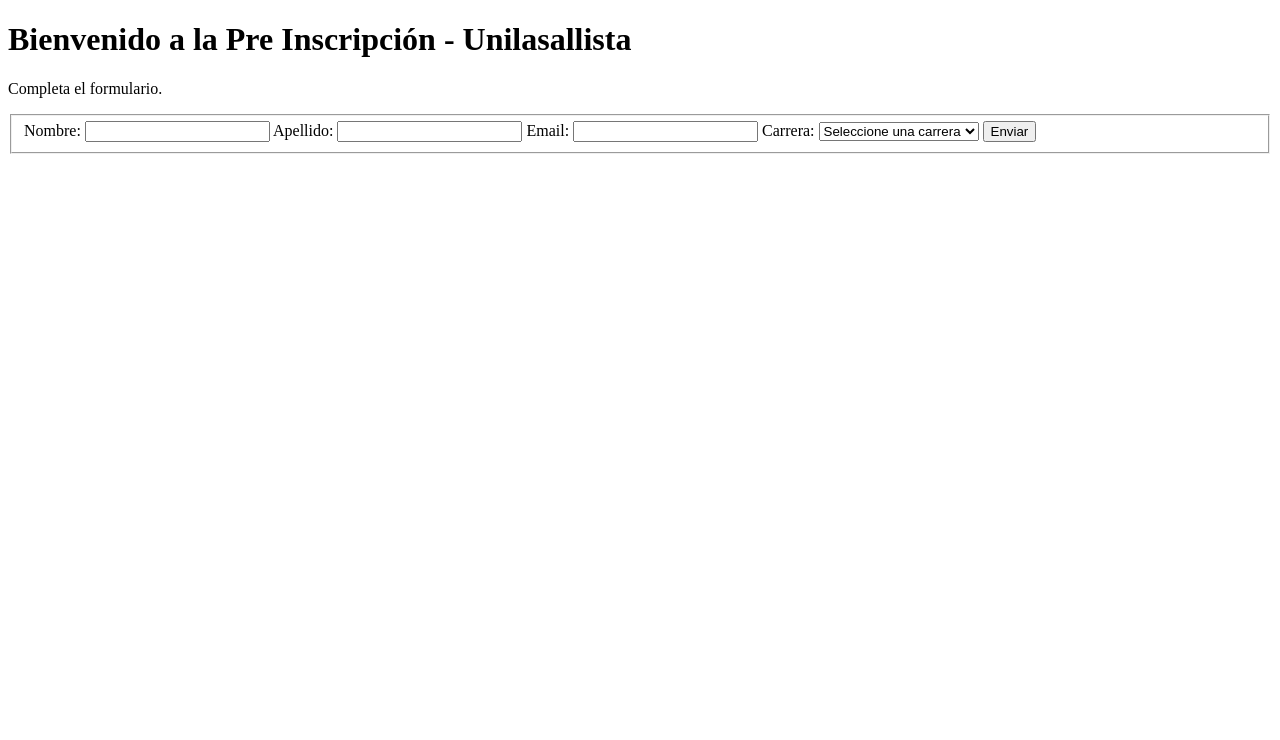
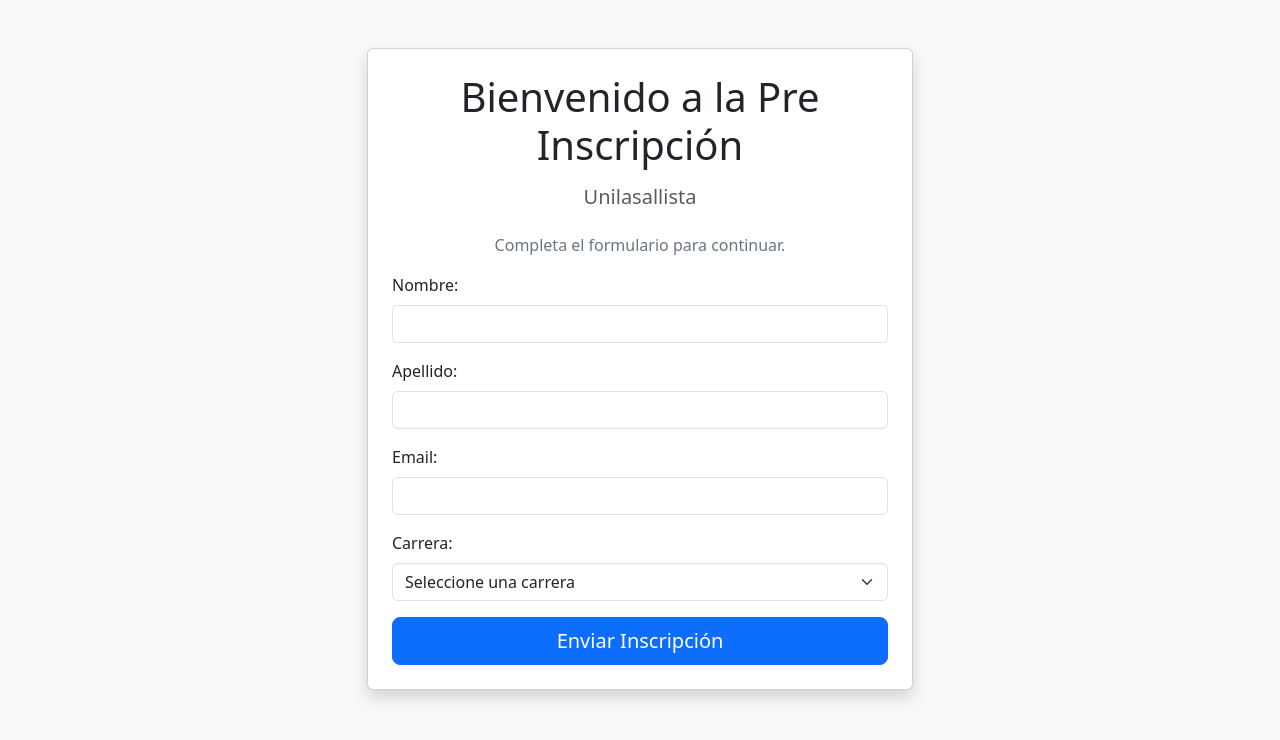
Before and after one commit to DeveloperXPK/publicador-suscriptores, a website: page publicador/src/presentation/index.html in a window 1280 px wide. Drawn offline with nearby package versions, Linux system fonts and the light colour scheme.

Commit message:
feat: mejorar diseño del formulario de pre inscripción y agregar validación de datos

```diff
--- a/publicador/src/presentation/index.html
+++ b/publicador/src/presentation/index.html
@@ -2,35 +2,56 @@
 <html lang="es">
 <head>
   <meta charset="UTF-8" />
+  <meta name="viewport" content="width=device-width, initial-scale=1.0">
   <title>Pre Inscripción - Unilasallista</title>
+  <link href="https://cdn.jsdelivr.net/npm/bootstrap@5.3.2/dist/css/bootstrap.min.css" rel="stylesheet">
 </head>
-<body>
-  <h1>Bienvenido a la Pre Inscripción - Unilasallista</h1>
-  <p>Completa el formulario.</p>
+<body class="bg-light">
+  <div class="container py-5">
+    <div class="row justify-content-center">
+      <div class="col-md-8 col-lg-6">
+        <div class="card shadow">
+          <div class="card-body p-4">
+            <h1 class="card-title text-center mb-3">Bienvenido a la Pre Inscripción</h1>
+            <h2 class="h5 text-center text-muted mb-4">Unilasallista</h2>
+            <p class="text-center text-secondary">Completa el formulario para continuar.</p>
 
-  <form id="formularioPreInscripcion"">
-    <fieldset>
-      <label for="nombre">Nombre:</label>
-      <input id="nombre" name="nombre" required />
+            <form id="formularioPreInscripcion">
+              <div class="mb-3">
+                <label for="nombre" class="form-label">Nombre:</label>
+                <input type="text" class="form-control" id="nombre" name="nombre" required />
+              </div>
 
-      <label for="apellido">Apellido:</label>
-      <input id="apellido" name="apellido" required />
+              <div class="mb-3">
+                <label for="apellido" class="form-label">Apellido:</label>
+                <input type="text" class="form-control" id="apellido" name="apellido" required />
+              </div>
 
-      <label for="email">Email:</label>
-      <input id="email" name="email" type="email" required />
+              <div class="mb-3">
+                <label for="email" class="form-label">Email:</label>
+                <input type="email" class="form-control" id="email" name="email" required />
+              </div>
 
-      <label for="carrera">Carrera:</label>
-      <select name="carrera" id="carrera" required>
+              <div class="mb-3">
+                <label for="carrera" class="form-label">Carrera:</label>
+                <select class="form-select" name="carrera" id="carrera" required>
                   <option value="">Seleccione una carrera</option>
                   <option value="Ingenieria">Ingeniería</option>
                   <option value="Medicina">Medicina</option>
                   <option value="Derecho">Derecho</option>
                   <option value="Psicologia">Psicología</option>
                 </select>
+              </div>
 
-      <button type="submit">Enviar</button>
-    </fieldset>
+              <div class="d-grid">
+                <button type="submit" class="btn btn-primary btn-lg">Enviar Inscripción</button>
+              </div>
             </form>
+          </div>
+        </div>
+      </div>
+    </div>
+  </div>
 
   <script>
     document.getElementById("formularioPreInscripcion").addEventListener("submit", async (e) => {
@@ -43,6 +64,7 @@
         programa: data.get("carrera"),
       };
 
+      try {
         const res = await fetch("http://localhost:3001/submit", {
           method: "POST",
           headers: { "Content-Type": "application/json" },
@@ -50,8 +72,18 @@
         });
 
         const msg = await res.json();
-      alert(res.ok ? "Enviado ✅" : "Error ❌: " + (msg.error || "desconocido"));
+
+        if (res.ok) {
+          alert("✅ Inscripción enviada exitosamente");
+          e.target.reset();
+        } else {
+          alert("❌ Error: " + (msg.error || "desconocido"));
+        }
+      } catch (error) {
+        alert("❌ Error de conexión: " + error.message);
+      }
     });
   </script>
+  <script src="https://cdn.jsdelivr.net/npm/bootstrap@5.3.2/dist/js/bootstrap.bundle.min.js"></script>
 </body>
 </html>
--- a/suscriptorEmail/package.json
+++ b/suscriptorEmail/package.json
@@ -12,6 +12,7 @@
   "dependencies": {
     "amqplib": "^0.10.9",
     "dotenv": "^17.2.3",
-    "nodemailer": "^7.0.9"
+    "nodemailer": "^7.0.9",
+    "zod": "^4.1.12"
   }
 }
```
Lines whose indentation alone changed are shown as unchanged.
